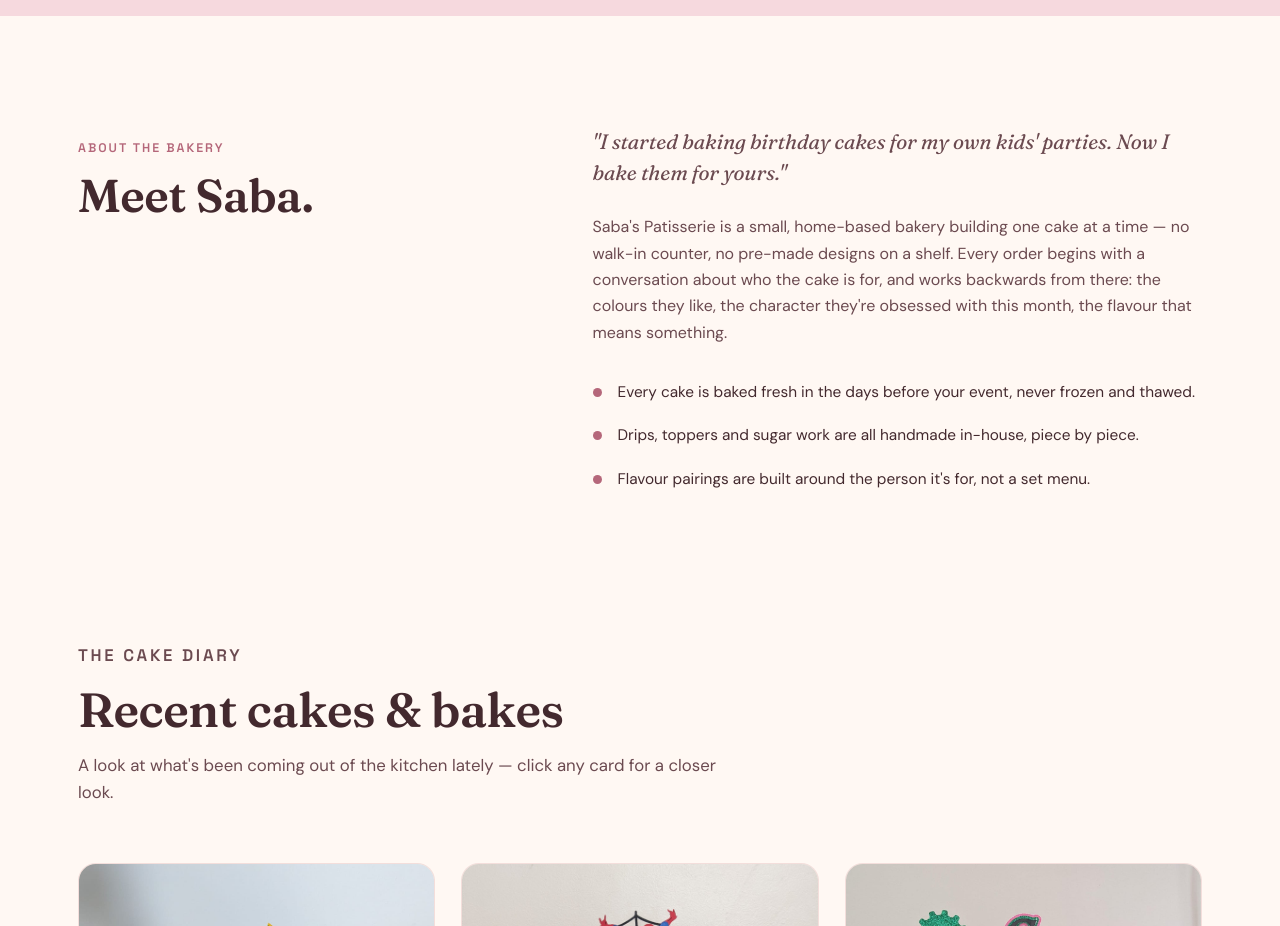
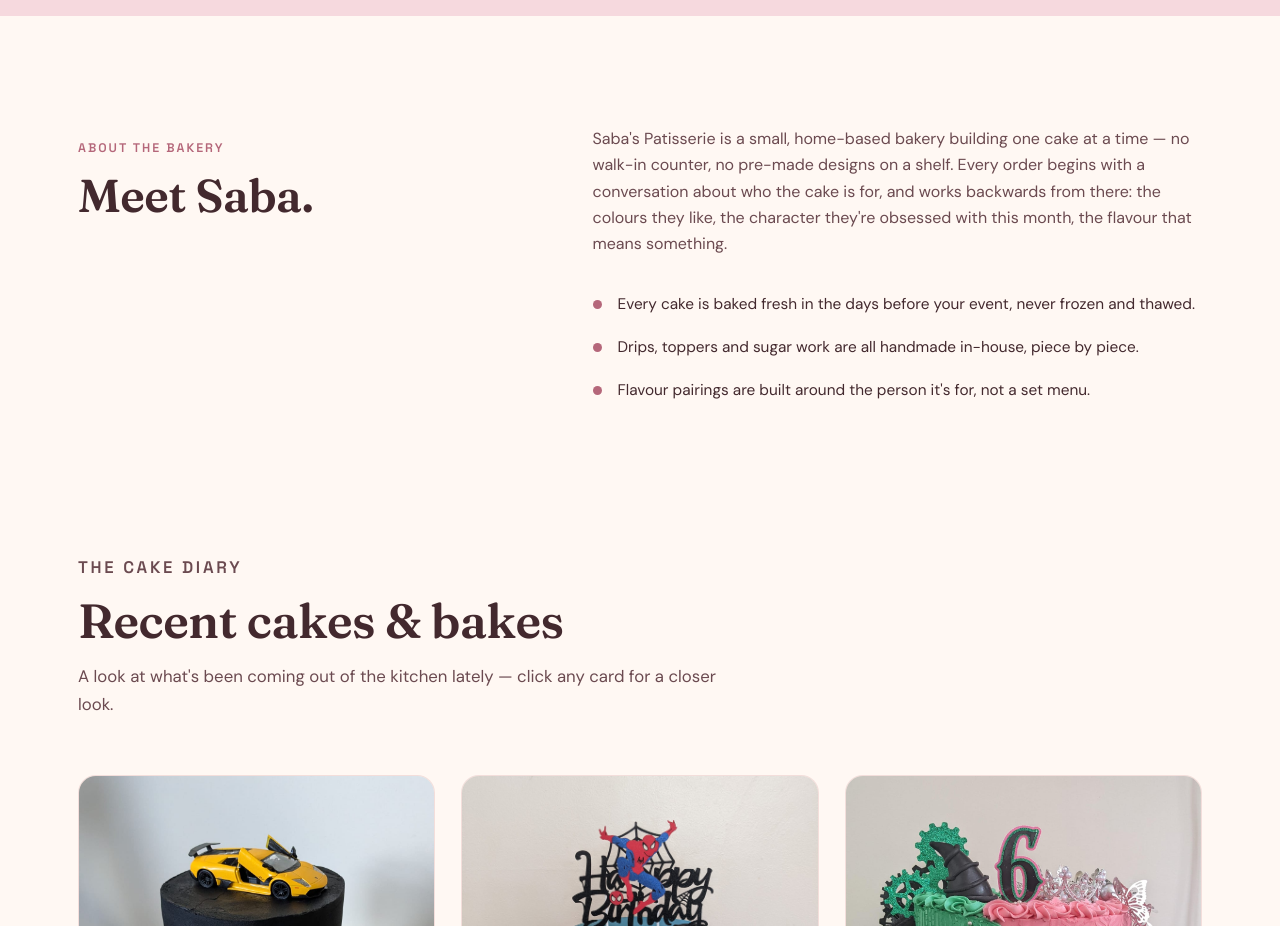
Before and after one commit to drenasis/sabas-patisserie, a plain HTML site: page index.html in a window 1280 px wide. Shown: the part 900-1826 px from the top of the page. Drawn offline with Linux system fonts and the light colour scheme.

Commit message:
Update index.html

```diff
--- a/index.html
+++ b/index.html
@@ -796,7 +796,6 @@
 <h2>Meet Saba.</h2>
 </div>
 <div data-reveal="">
-<p class="about-lead">"I started baking birthday cakes for my own kids' parties. Now I bake them for yours."</p>
 <div class="about-copy">
 <p>Saba's Patisserie is a small, home-based bakery building one cake at a time — no walk-in counter, no pre-made designs on a shelf. Every order begins with a conversation about who the cake is for, and works backwards from there: the colours they like, the character they're obsessed with this month, the flavour that means something.</p>
 </div>
```
